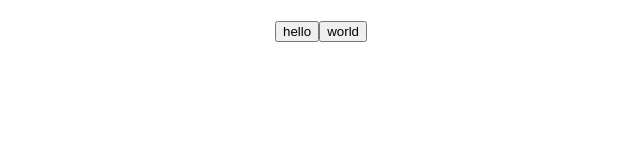
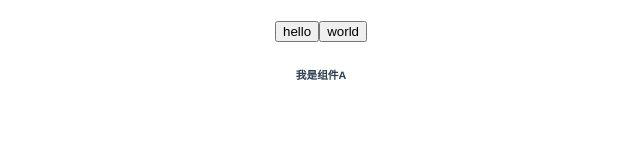
Before and after one commit to ldd003/vite-project, a Vue app: page /testAntDesignVue in a window 1280 px wide. Shown: the part 145-300 px from the top of the page, without its empty margins (319-959 px from the left). Built offline with nearby package versions, Linux system fonts and the light colour scheme.

Commit message:
引入unplugin-vue-components

```diff
--- /dev/null
+++ b/src/components/ComponentA.vue
@@ -0,0 +1,7 @@
+<template>
+  <div class="component-a">
+    <h6>我是组件A</h6>
+  </div>
+</template>
+
+<script setup></script>
--- a/src/views/TestAntDesignVue.vue
+++ b/src/views/TestAntDesignVue.vue
@@ -4,6 +4,7 @@
 
     <Button>hello</Button>
     <a-button>world</a-button>
+    <ComponentA />
   </div>
 </template>
 
--- a/vite.config.js
+++ b/vite.config.js
@@ -1,7 +1,10 @@
 import { defineConfig } from 'vite'
 import vue from '@vitejs/plugin-vue'
 
+//
 import AutoImport from 'unplugin-auto-import/vite'
+
+//自动引入插件
 import Components from 'unplugin-vue-components/vite'
 import { AntDesignVueResolver } from 'unplugin-vue-components/resolvers'
 
@@ -15,8 +18,8 @@ export default defineConfig({
       imports: ['vue']
     }),
     Components({
-      dirs: ['src/components'],
-      resolvers: [AntDesignVueResolver()]
+      dirs: ['src/components'], //公共组件自动引入
+      resolvers: [AntDesignVueResolver()] //省去UI库的大量import语句
     })
   ],
   resolve: {
```
Also changed, not shown: 1 other file (tests, documents, lock files or other folders).
